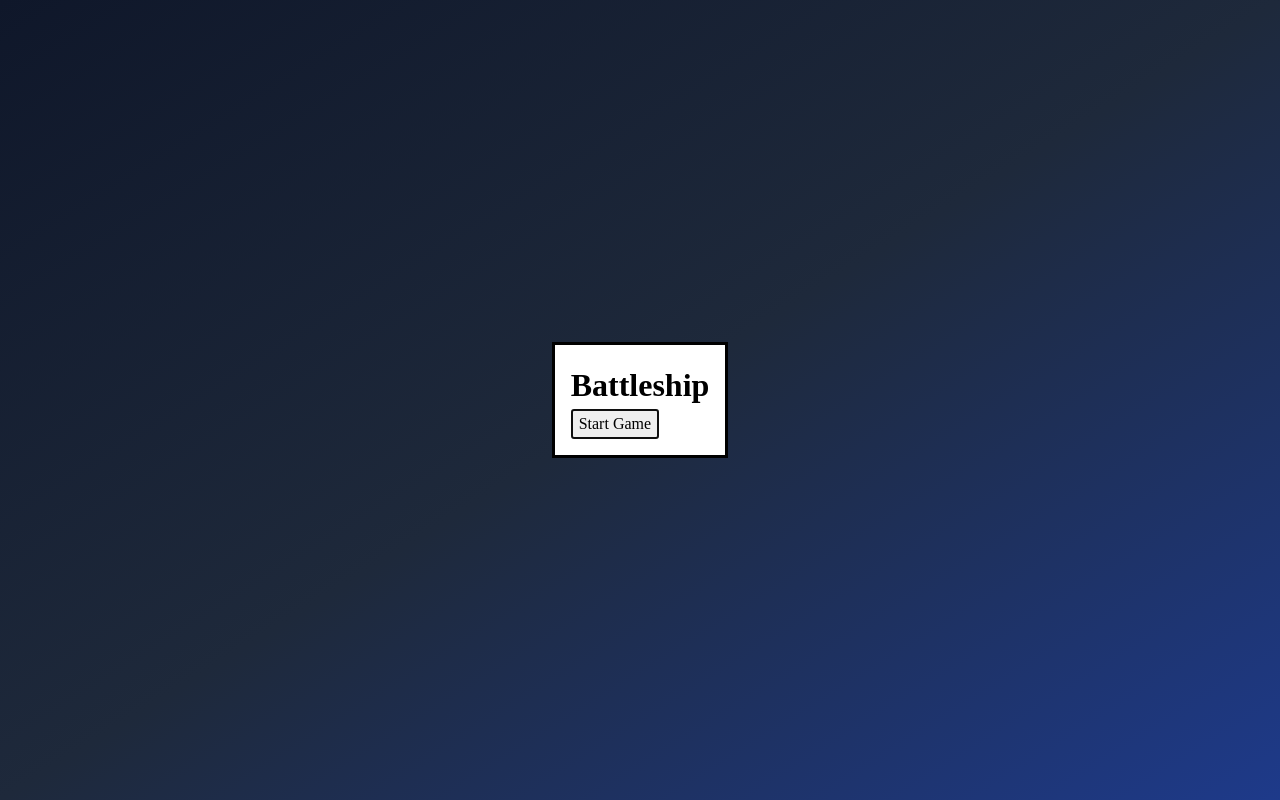
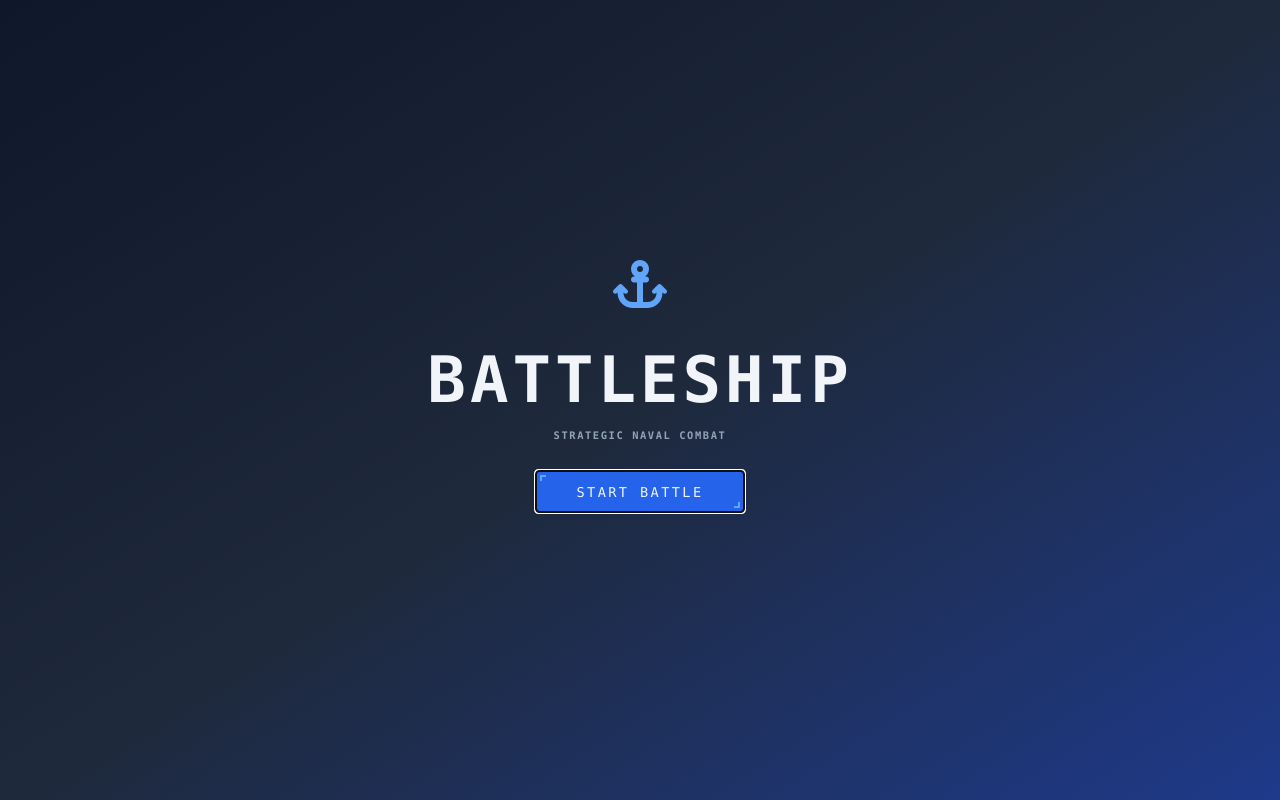
Before and after one commit to RbsDeveloper/Odin-Project-Battleship, a website with bundled scripts: page template.html in a window 1280 px wide. Built offline with nearby package versions, Linux system fonts and the light colour scheme.

Commit message:
styled initial screen layout and typography

```diff
--- a/src/ui.js
+++ b/src/ui.js
@@ -4,10 +4,17 @@
 //FUNCTION THAT CREATES THE START GAME DIALOG
 export function startDialog () {
     const dialogEl = createCompleteElement("dialog", ["startingDialog"], "", {id: "startingWindow"});
+    // logo
+    const logoContainer = createCompleteElement("div", ["logoWrapper"]);
+    const logo = createCompleteElement("i", ["fa-solid", "fa-anchor", "gameLogo"],)
+    logoContainer.append(logo)
     const gameTitle = createCompleteElement("h1", ["gameTitle"], "Battleship");
-    const startGameBtn = createCompleteElement('button', ["btn", "startGameBtn"], "Start Game", {id: "sgBtn"});
 
-    dialogEl.append(gameTitle, startGameBtn);
+    const subtitle = createCompleteElement("h4", ["subtitle"], "strategic naval combat")
+
+    const startGameBtn = createCompleteElement('button', ["btn", "startGameBtn"], "start battle", {id: "sgBtn"});
+
+    dialogEl.append(logoContainer, gameTitle, subtitle, startGameBtn);
 
     return dialogEl
 }
--- a/style.css
+++ b/style.css
@@ -21,6 +21,9 @@
 
     /* Borders */
     --border: rgba(255, 255, 255, 0.1);
+
+    --font-mono: ui-monospace, SFMono-Regular, Menlo, Monaco,
+               Consolas, "Liberation Mono", "Courier New", monospace;
 }
 /* Reset*/
 
@@ -73,6 +76,7 @@ h1, h2, h3, h4, h5, h6 {
 body {
     /* background: linear-gradient(315deg, #1F3B8A, #0F182A); */
     background: linear-gradient(to bottom right, #0f172a, #1e293b, #1e3a8a);
+    font-family: var(--font-mono);
     min-block-size: 100vh;
     margin: 0;
     display: flex;
@@ -86,6 +90,90 @@ main {
     justify-content: center;
     align-items: center;
     flex-direction: column;
+}
+
+.startingDialog {
+    background-color: transparent;
+    border: none;
+    display: flex;
+    flex-direction: column;
+    align-items: center;
+}
+
+.gameLogo {
+    font-size: 3rem;
+    color: var(--miss);
+    margin-bottom: .5em;
+}
+
+.gameTitle {
+    color: var(--text-main);
+    text-transform: uppercase;
+    letter-spacing: .25rem;
+    font-size: 4rem;
+}
+
+.subtitle {
+    color: var(--text-muted);
+    text-transform: uppercase;
+    letter-spacing: .1rem;
+    font-size: .65rem;
+
+}
+
+.startGameBtn {
+    position: relative;
+    overflow: hidden;
+    background-color: var(--primary);
+    border: 1px solid var(--miss);
+    border-radius: .250em;
+    color: var(--text-main);
+    text-transform: uppercase;
+    font-size: .85rem;
+    letter-spacing: .15rem;
+    padding-inline: 3em;
+    padding-block: .75em;
+    margin-block: 2em;
+    z-index: 1;
+    transition: all 0.2s
+}
+
+.startGameBtn::before,
+.startGameBtn::after {
+    content: "";
+    position: absolute;
+    width: 6px;  /* Length of the L-shape */
+    height: 6px;
+}
+
+/* The Top-Left Corner */
+.startGameBtn::before {
+  top: 4px;    /* Slightly outside the button */
+  left: 4px;
+  border-top: 2px solid var(--miss);  /* Your Accent Blue */
+  border-left: 2px solid var(--miss);
+}
+
+/* The Bottom-Right Corner */
+.startGameBtn::after {
+  bottom: 4px;
+  right: 4px;
+  border-bottom: 2px solid var(--miss);
+  border-right: 2px solid var(--miss);
+}
+
+.startGameBtn:hover {
+    transform: scale(1.05);
+    background-color: var(--primary-hover);
+    filter: drop-shadow(0 0 8px rgba(37, 99, 235, 0.8));
+    cursor: pointer;
+    color: #fff;
+    text-shadow: 0 0 5px rgba(255, 255, 255, 0.5),
+               0 0 10px rgba(37, 99, 235, 0.8);
+}
+
+.startGameBtn:active {
+    transform: scale(0.96);
 }
 
 .board {
--- a/template.html
+++ b/template.html
@@ -4,6 +4,7 @@
     <meta charset="UTF-8">
     <meta name="viewport" content="width=device-width, initial-scale=1.0">
     <link rel="stylesheet" href="style.css">
+    <link rel="stylesheet" href="https://cdnjs.cloudflare.com/ajax/libs/font-awesome/6.5.1/css/all.min.css">
     <title>Document</title>
 </head>
 <body>
```
